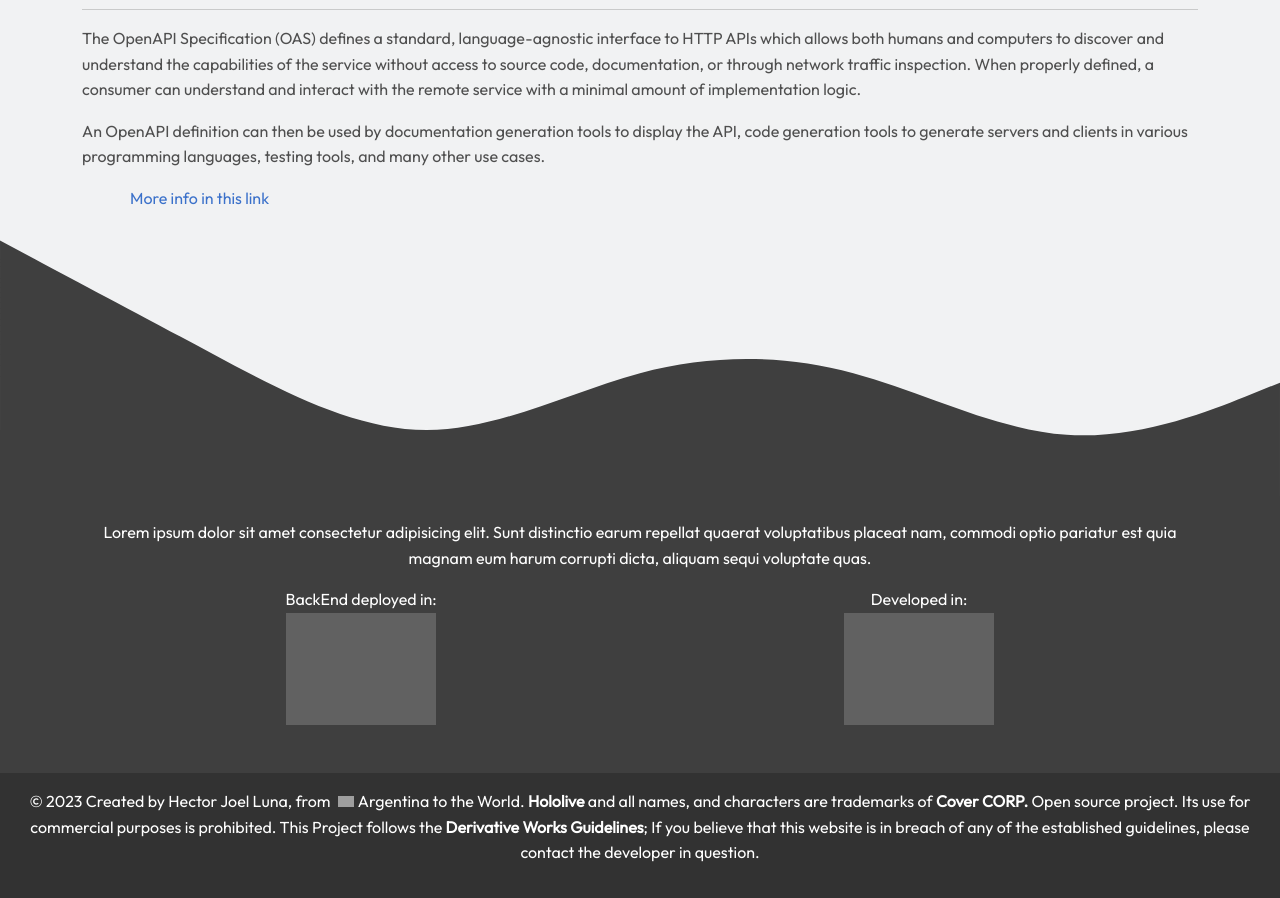
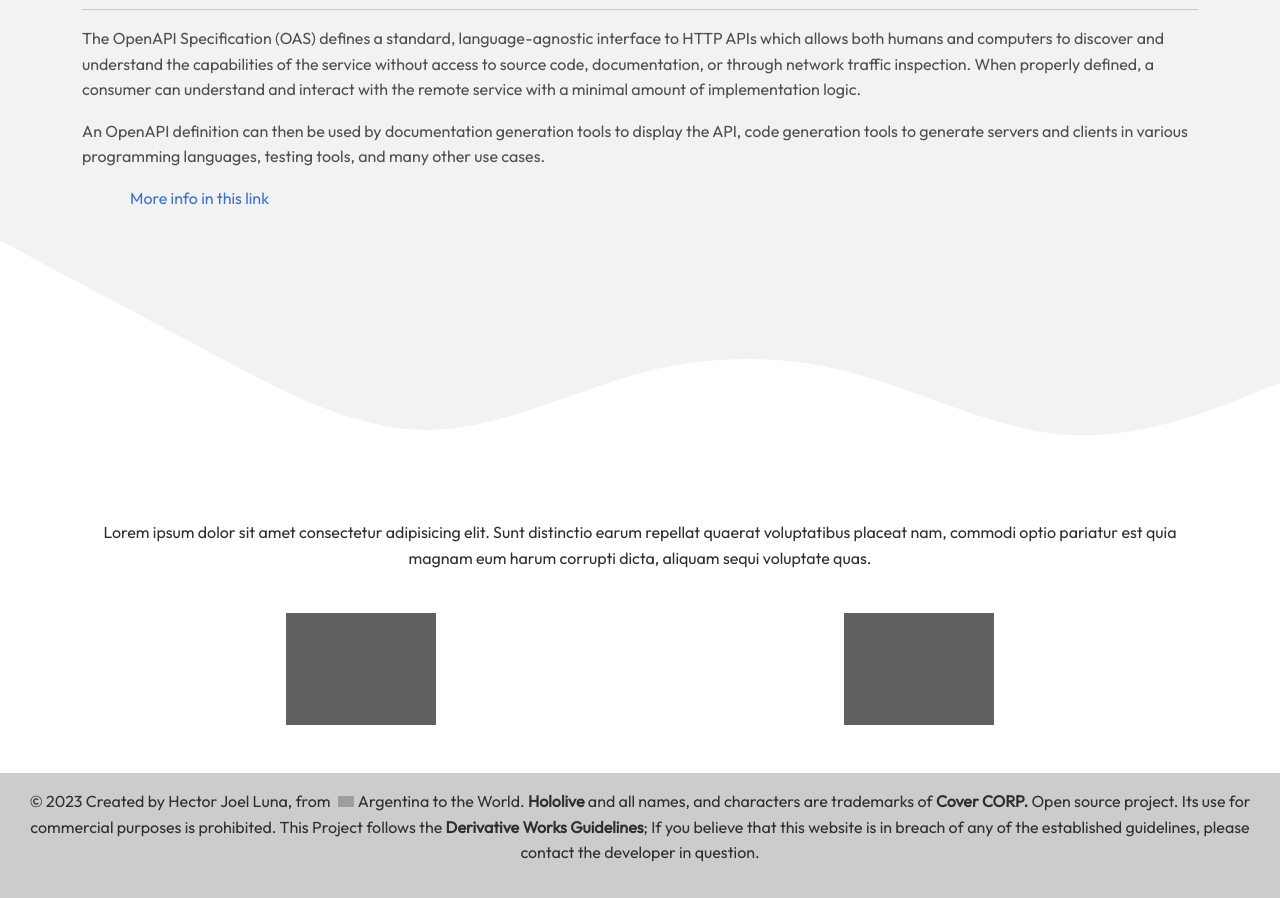
Before and after one commit to JoelLuna02/HoloAPI2, a Flask app: page /docs in a window 1280 px wide. Shown: the part 1443-2341 px from the top of the page. Run offline with Flask 3, Linux system fonts and the light colour scheme; some libraries are stand-ins or nearby versions; grey boxes are pictures that could not be loaded.

Commit message:
Modified docs.html

```diff
--- a/templates/docs.html
+++ b/templates/docs.html
@@ -104,11 +104,11 @@
     <a href="https://swagger.io/specification/" class="m-5">More info in this link</a>
   </div>
   <svg xmlns="http://www.w3.org/2000/svg" viewBox="0 0 1440 320">
-    <path fill="#3f3f3f" fill-opacity="1"
+    <path fill="#ffffff" fill-opacity="1"
       d="M0,32L40,53.3C80,75,160,117,240,160C320,203,400,245,480,245.3C560,245,640,203,720,181.3C800,160,880,160,960,181.3C1040,203,1120,245,1200,250.7C1280,256,1360,224,1400,208L1440,192L1440,320L1400,320C1360,320,1280,320,1200,320C1120,320,1040,320,960,320C880,320,800,320,720,320C640,320,560,320,480,320C400,320,320,320,240,320C160,320,80,320,40,320L0,320Z">
     </path>
   </svg>
-  <footer class="text-center text-white" style="background-color: #3f3f3f">
+  <footer class="text-center text-dark" style="background-color: #ffffff">
     <div class="container p-4">
       <section class="mb-4">
         <p>
@@ -141,10 +141,10 @@
     <div class="text-center p-3" style="background-color: rgba(0, 0, 0, 0.2)">
       <p>
         © 2023 Created by Hector Joel Luna, from <i class="flag flag-argentina ms-1 me-1"></i>Argentina to the World.
-        <a href="https://hololivepro.com/en/" class="text-white fw-bold">Hololive</a> and all names, and
-        characters are trademarks of <a href="https://cover-corp.com/" class="fw-bold text-white">Cover CORP.</a>
+        <a href="https://hololivepro.com/en/" class="text-dark fw-bold">Hololive</a> and all names, and
+        characters are trademarks of <a href="https://cover-corp.com/" class="fw-bold text-dark">Cover CORP.</a>
         Open source project. Its use for commercial purposes is prohibited. This Project follows
-        the <a href="https://hololivepro.com/en/terms/" class="fw-bold text-white">Derivative Works Guidelines</a>;
+        the <a href="https://hololivepro.com/en/terms/" class="fw-bold text-dark">Derivative Works Guidelines</a>;
         If you believe that this website is in breach of any
         of the established guidelines, please contact the developer in question.
       </p>
```
